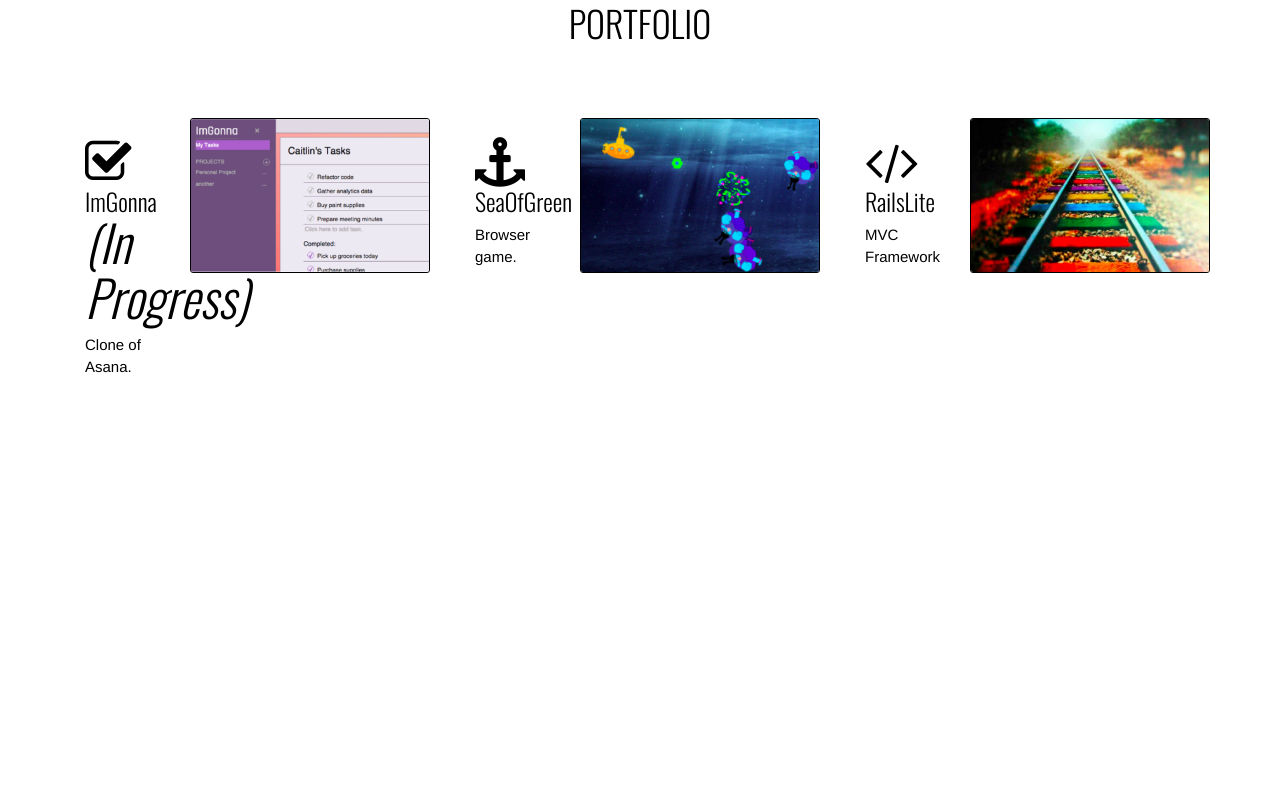
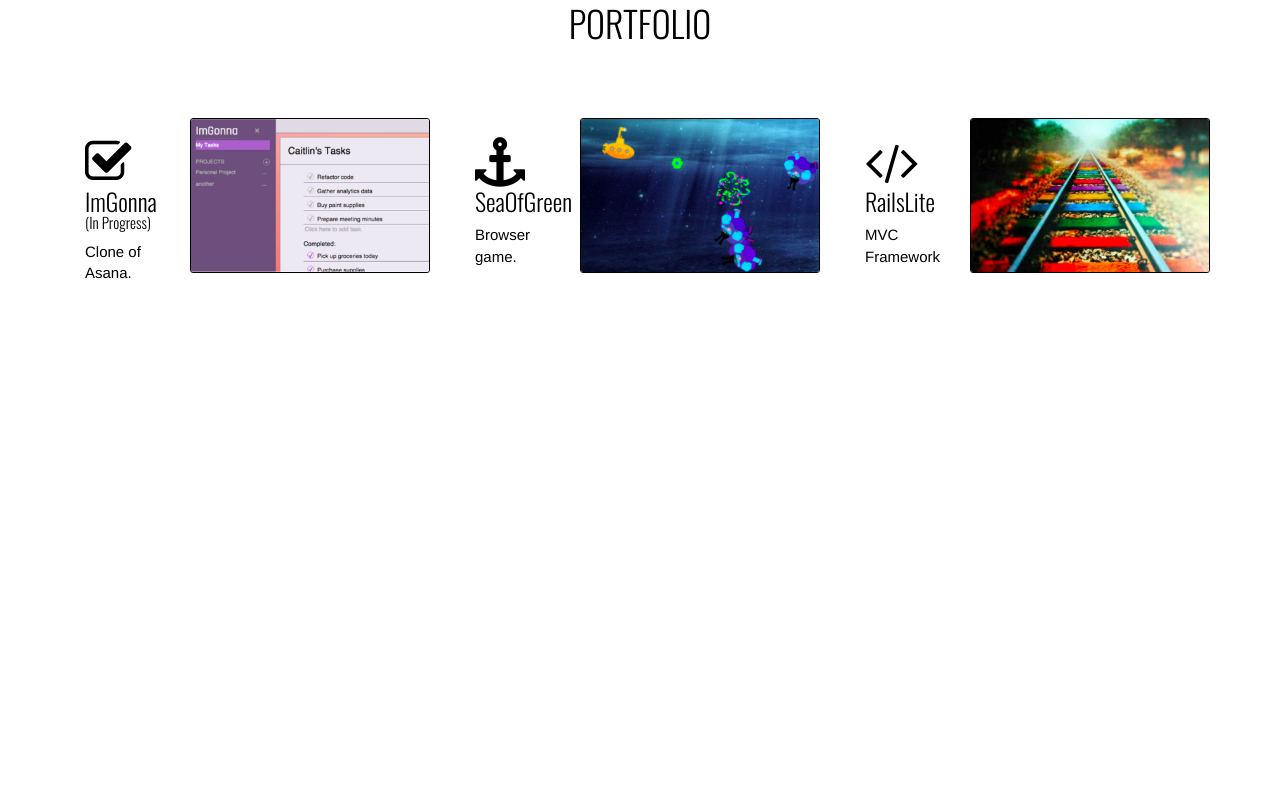
Before and after one commit to ckilroy/ckilroy.github.io, a plain HTML site: page index.html in a window 1280 px wide. Shown: the part 1868-2680 px from the top of the page. Drawn offline with nearby package versions, Linux system fonts and the light colour scheme.

Commit message:
Adds 'in progress'

```diff
--- a/index.html
+++ b/index.html
@@ -99,7 +99,7 @@
 				<div class="col-lg-4 col-md-4 col-sm-4 col-xs-12 desc">
 
           <div class="col-lg-4">
-            <h3><i class="fa fa-check-square-o"></i>ImGonna <i>(In Progress)</i></h3>
+            <h3><i class="fa fa-check-square-o"></i>ImGonna <p>(In Progress)</p></h3>
             <p>Clone of Asana.</p>
             <!-- <p>Rails. Backbone.</p> -->
           </div>
```
